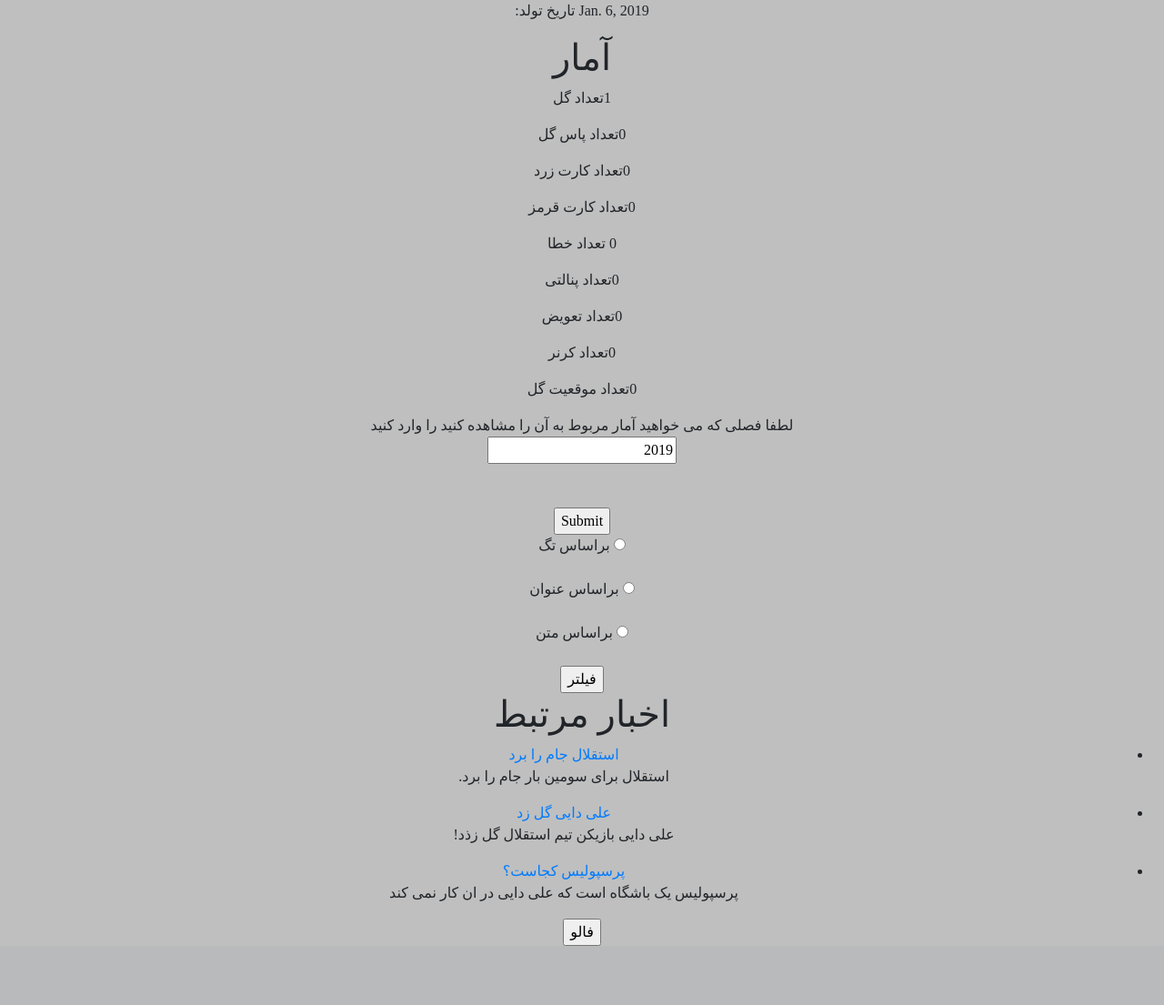
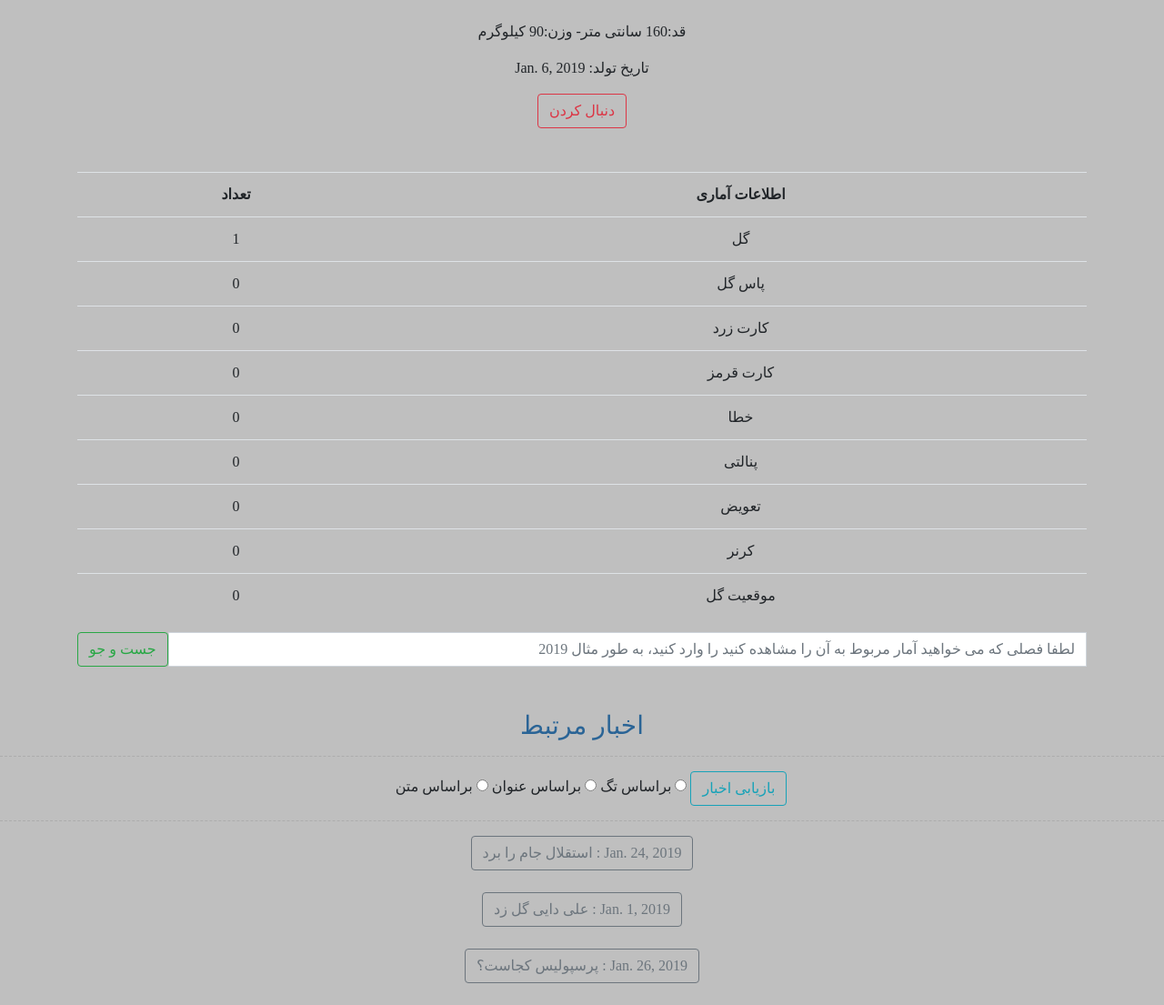
Before and after one commit to mahsirat-atiye/SportsPortalProjectAPI, a Django app: page /1/football/player-detail in a window 1280 px wide. Shown: the part 538-1643 px from the top of the page at 91% size. Before the commit the page ends 1578 px from the top, so only its background shows below. Run offline with Django 3.2, Linux system fonts and the light colour scheme; data comes from the database, SQL or seed files in the repository; some libraries are stand-ins or nearby versions.

Commit message:
صفحه جزئیلت بازیکن استایل داده شد

```diff
--- a/sport/templates/sport/football/football_player_detail.html
+++ b/sport/templates/sport/football/football_player_detail.html
@@ -1,89 +1,172 @@
+
 {% extends 'base.html' %}
 {% block title %} جزئیات بازیکن فوتبال {% endblock %}
+
 
 {% block content %}
     <head>
         <meta charset="UTF-8">
-    <title>Football Player Detail</title>
+        {#    <link rel="stylesheet" href="https://maxcdn.bootstrapcdn.com/bootstrap/3.4.0/css/bootstrap.min.css">#}
+
+        <style>
+            img {
+                border-radius: 50%;
+            }
+        </style>
     </head>
     <body>
     {% load custom_tags %}
 
+    <br>
+    <br>
 
     <h1>{{ player.first_name }} {{ player.last_name }}</h1>
-<img src="{{ player.image.url }}" alt="image of player can not be loaded">
 
-<h2>اطلاعات</h2>
-<p>{{ player.height }} قد:</p>
-<p>{{ player.weight }}وزن: </p>
-<p>{{ player.birth_day }} تاریخ تولد: </p>
-<h1>آمار</h1>
-
-<p>{{ details|get_item:"total_G" }}تعداد گل </p>
-<p>{{ details|get_item:"total_PG" }}تعداد پاس گل </p>
-<p>{{ details|get_item:"total_YC" }}تعداد کارت زرد </p>
-<p>{{ details|get_item:"total_RC" }}تعداد کارت قرمز </p>
-<p>{{ details|get_item:"total_E" }} تعداد خطا </p>
-<p>{{ details|get_item:"total_P" }}تعداد پنالتی </p>
-<p>{{ details|get_item:"total_CH" }}تعداد تعویض </p>
-<p>{{ details|get_item:"total_CO" }}تعداد کرنر </p>
-<p>{{ details|get_item:"total_SG" }}تعداد موقعیت گل </p>
-
-<form action="{% url 'sport:football-player-detail' player.id %}" method="post">
-    {% csrf_token %}
-    <input type="hidden" name="part" value="for_season">
-    لطفا فصلی که می خواهید آمار مربوط به آن را مشاهده کنید را وارد کنید
-    <br>
-    <input type="number" name="season" value="2019">
-    <br>
-    <br><br>
-    <input type="submit" value="Submit">
-</form>
-
-<form action="{% url 'sport:football-player-detail' player.id %}" method="post">
-    {% csrf_token %}
-    <input type="hidden" name="part" value="filter_news">
-    <p>
-        <input type="radio" name="choice" value="tag" id="choice 1">
-        <label for="choice 1">براساس تگ</label>
-    </p>
-    <p>
-        <input type="radio" name="choice" value="title" id="choice 2">
-        <label for="choice 2">براساس عنوان</label>
-    </p>
-    <p>
-        <input type="radio" name="choice" value="text" id="choice 3">
-        <label for="choice 3">براساس متن</label>
-    </p>
-
-    <input type="submit" value="فیلتر">
-</form>
-
-{% if related_news %}
-    <h1>اخبار مرتبط</h1>
-    <ul>
-        {% for n in related_news %}
-            <li>
-
-                <a href="{% url 'sport:news-detail' n.id %}">
-                    {{ n.title }}
-                </a>
-                <p>{{ n.text }}</p>
+    <h6>
+        {{ player.team.name }}
 
 
-            </li>
-        {% endfor %}
-    </ul>
-{% else %}
-    <p>اخباری مرتبط با این بازیکن وجود ندارد</p>
-{% endif %}
+    <img src="{{ player.team.footballimage_set.all.first.image.url }}" class="img-rounded" alt="logo" width="30"
+         height="30">
+    </h6>
+    <br>
+    <br>
+    <img src="{{ player.image.url }}" alt="image of player can not be loaded" width="300" height="300">
+
+    <br>
+    <br>
+
+    <p> قد:{{ player.height }} سانتی متر-
+        وزن:{{ player.weight }} کیلوگرم </p>
+    <p dir="auto">تاریخ تولد: {{ player.birth_day }} </p>
 
     <form action="{% url 'sport:football-player-detail' player.id %}" method="post">
         {% csrf_token %}
         <input type="hidden" name="part" value="follow">
 
-    <input type="submit" value="فالو">
+
+        <button type="submit" class="btn btn-outline-danger">دنبال کردن</button>
     </form>
+
+    <br>
+
+    <br>
+
+    <div class="container">
+
+        <table class="table table-hover">
+            <tr>
+                <th>اطلاعات آماری</th>
+                <th>تعداد</th>
+            </tr>
+            <tr>
+                <td>گل</td>
+                <td>{{ details|get_item:"total_G"}}</td>
+
+            </tr>
+            <tr>
+                <td>پاس گل</td>
+                <td>{{ details|get_item:"total_PG" }}</td>
+
+            </tr>
+            <tr>
+                <td>کارت زرد</td>
+                <td>{{ details|get_item:"total_YC"  }} </td>
+
+            </tr>
+            <tr>
+                <td>کارت قرمز</td>
+                <td>{{ details|get_item:"total_RC" }}</td>
+
+            </tr>
+            <tr>
+                <td>خطا</td>
+                <td>{{ details|get_item:"total_E" }}</td>
+
+            </tr>
+            <tr>
+                <td>پنالتی</td>
+                <td>{{ details|get_item:"total_P" }}</td>
+
+            </tr>
+            <tr>
+                <td>تعویض</td>
+                <td>{{ details|get_item:"total_CH" }}</td>
+
+            </tr>
+            <tr>
+                <td>کرنر</td>
+                <td>{{ details|get_item:"total_CO" }}</td>
+
+            </tr>
+             <tr>
+                <td>موقعیت گل</td>
+                <td>{{ details|get_item:"total_SG" }}</td>
+
+            </tr>
+        </table>
+    </div>
+
+
+    <div class="container">
+        <form action="{% url 'sport:football-player-detail' player.id %}" method="post">
+            {% csrf_token %}
+            <div class="input-group">
+                <input type="hidden" name="part" value="for_season">
+
+
+                <input type="number" name="season" class="form-control"
+                       placeholder="لطفا فصلی که می خواهید آمار مربوط به آن را مشاهده کنید را وارد کنید، به طور مثال 2019">
+                <div class="input-group-btn">
+
+                    <button type="submit" class="btn btn-outline-success">جست و جو</button>
+                </div>
+            </div>
+        </form>
+    </div>
+    <br>
+    <br>
+    <h3 style="color: #2a6496">اخبار مرتبط</h3>
+    <hr style="border-style: dashed; color: #00b3ee;">
+    <div class="container">
+        <form action="{% url 'sport:football-player-detail' player.id %}" method="post">
+            {% csrf_token %}
+            <div class="form-check">
+                <input type="hidden" name="part" value="filter_news">
+                <button type="submit" class="btn btn-outline-info">بازیابی اخبار</button>
+                <input type="radio" name="choice" value="tag" id="choice 1">
+                <label for="choice 1">براساس تگ</label>
+
+                <input type="radio" name="choice" value="title" id="choice 2">
+                <label for="choice 2">براساس عنوان</label>
+
+                <input type="radio" name="choice" value="text" id="choice 3">
+                <label for="choice 3">براساس متن</label>
+
+
+            </div>
+        </form>
+    </div>
+    <hr style="border-style: dashed; color: #00b3ee;">
+    {% if related_news %}
+        <div class="pre-scrollable">
+
+            {% for n in related_news %}
+                <div style="display: block">
+
+
+                    <button href="{% url 'sport:news-detail' n.id %}" type="button"
+                            class="btn btn-outline-secondary">{{ n.publish_date }} : {{ n.title }}</button>
+                    <br>
+                    <br>
+
+                </div>
+            {% endfor %}
+        </div>
+    {% else %}
+        <p style="color: darkred">اخباری مرتبط با این بازیکن وجود ندارد!</p>
+    {% endif %}
+
 
     </body>
 {% endblock %}
```
Also changed, not shown: sport/templates/sport/basketball/basketball_player_detail.html (+16 -7 lines). Lines whose indentation alone changed are shown as unchanged.
